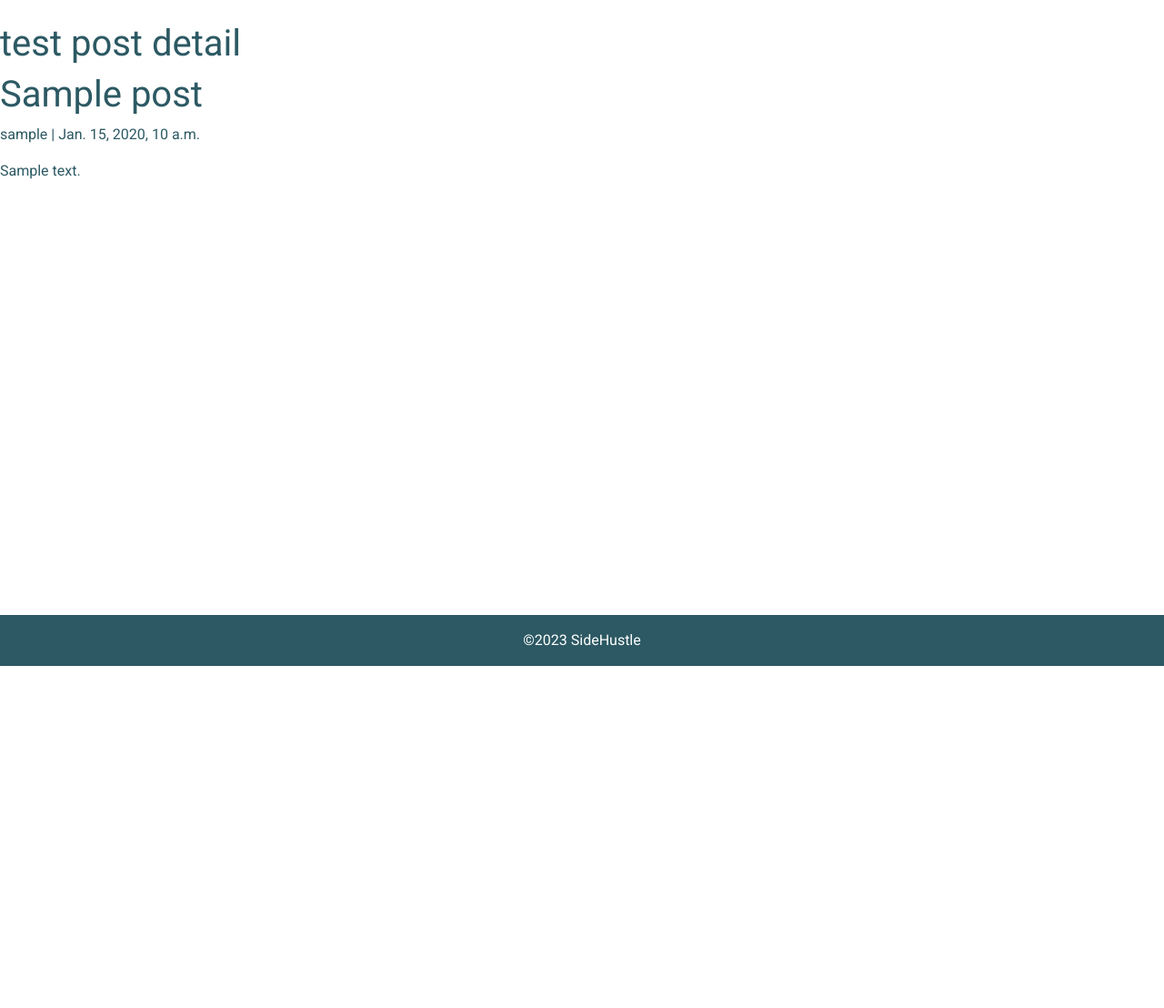
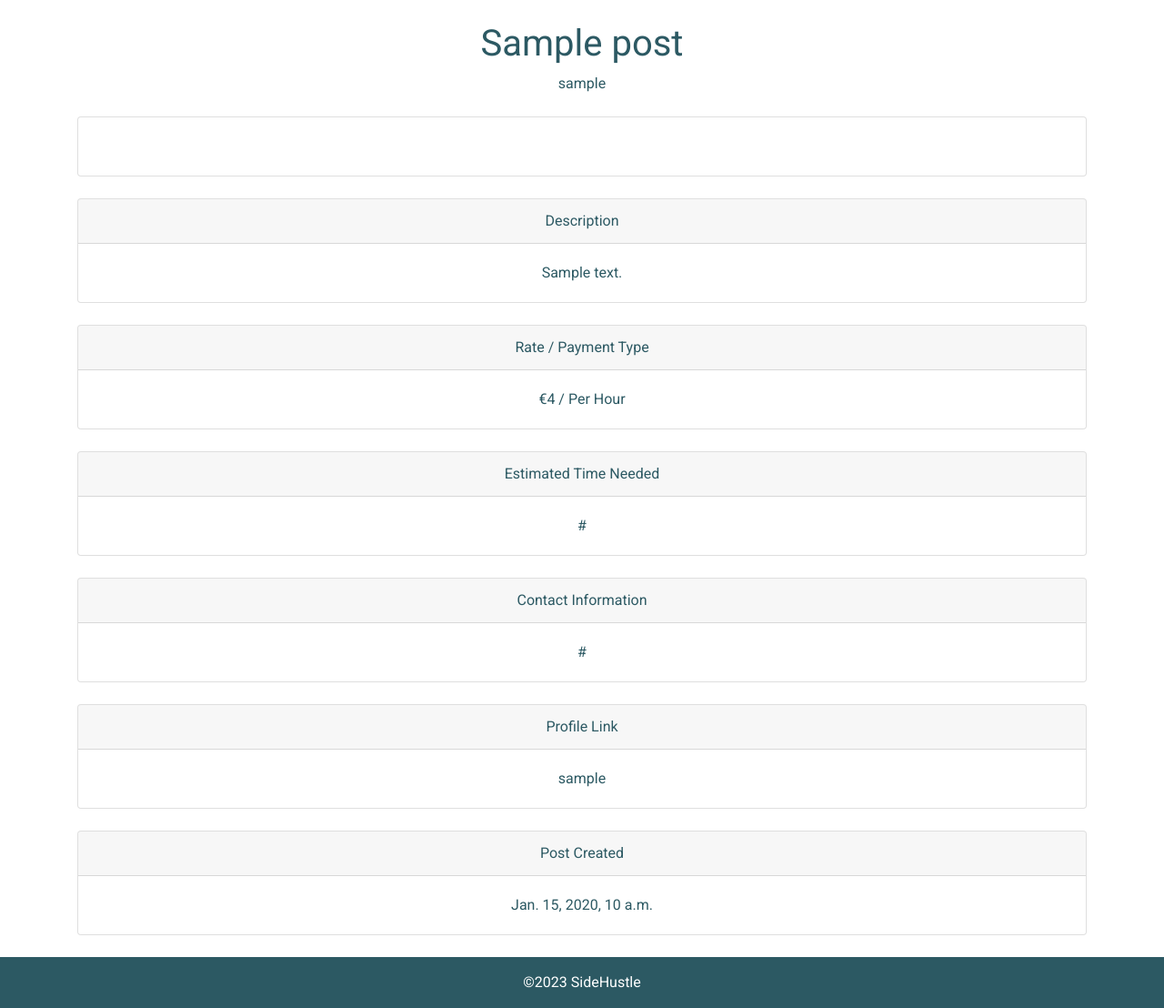
Before and after one commit to adammkeane/work-app-pp4, a Django app: a page that uses templates/post_detail.html in a window 1280 px wide. Shown: the part 68-1176 px from the top of the page at 91% size. Before the commit the page ends 800 px from the top, so only its background shows below. Run offline with Django 3.2, Linux system fonts and the light colour scheme; tables that the repository leaves empty hold one stand-in row (values such as "Sample post"); some libraries are stand-ins or nearby versions.

Commit message:
Add basic styling to post detail page

```diff
--- a/static/css/style.css
+++ b/static/css/style.css
@@ -88,3 +88,8 @@ h1 span {
 .brand-h1 {
    font-size: 3.5rem;
 }
+
+/* Post Detail */
+#post-detail p {
+   margin-bottom: 0;
+}
--- a/templates/post_detail.html
+++ b/templates/post_detail.html
@@ -1,10 +1,102 @@
 {% extends "base.html" %}
-
+{% load static %}
 {% block title %}Post - {{ post.username }}- {{ post.pk }} - Side Hustle{% endblock title %}
 
 {% block content %}
-    <h1>test post detail</h1>
+<div class="container text-center" id="post-detail">
     <h1>{{ post.title }}</h1>
-    <p>{{ post.username }} | {{ post.created_on }}</p>
-    <p>{{ post.description | safe }}</p>
+    <a href="{% url 'profile' post.username.pk %}">{{ post.username }}</a>
+
+    <div class="card mt-4">
+        <div class="row no-gutters">
+            <div class="col">
+                <div class="card-body">
+                    {% if "placeholder" in post.featured_image.url %}
+                    <img class="rounded img-fluid" src="{% static 'images/full_logo_transparent.png' %}">
+                    {% else %}
+                    <img class="rounded img-fluid" src=" {{ post.featured_image.url }}">
+                    {% endif %}
+                </div>
+            </div>
+        </div>
+    </div>
+
+    <div class="card mt-4">
+        <div class="row no-gutters">
+            <div class="col">
+                <div class="card-header text-center">
+                    Description
+                </div>
+                <div class="card-body">
+                    {{ post.description | safe }}
+                </div>
+            </div>
+        </div>
+    </div>
+
+    <div class="card mt-4">
+        <div class="row no-gutters">
+            <div class="col">
+                <div class="card-header text-center">
+                    Rate / Payment Type
+                </div>
+                <div class="card-body">
+                    €{{ post.rate }} / {{ post.get_payment_type_display }}
+                </div>
+            </div>
+        </div>
+    </div>
+
+    <div class="card mt-4">
+        <div class="row no-gutters">
+            <div class="col">
+                <div class="card-header text-center">
+                    Estimated Time Needed
+                </div>
+                <div class="card-body">
+                    <p>#</p>
+                </div>
+            </div>
+        </div>
+    </div>
+
+    <div class="card mt-4">
+        <div class="row no-gutters">
+            <div class="col">
+                <div class="card-header text-center">
+                    Contact Information
+                </div>
+                <div class="card-body">
+                    <p>#</p>
+                </div>
+            </div>
+        </div>
+    </div>
+
+    <div class="card mt-4">
+        <div class="row no-gutters">
+            <div class="col">
+                <div class="card-header text-center">
+                    Profile Link
+                </div>
+                <div class="card-body">
+                    <a href="{% url 'profile' post.username.pk %}">{{ post.username }}</a>
+                </div>
+            </div>
+        </div>
+    </div>
+
+    <div class="card mt-4">
+        <div class="row no-gutters">
+            <div class="col">
+                <div class="card-header text-center">
+                    Post Created
+                </div>
+                <div class="card-body">
+                    <p>{{ post.created_on }}</p>
+                </div>
+            </div>
+        </div>
+    </div>
+</div>
 {%endblock%}
```
